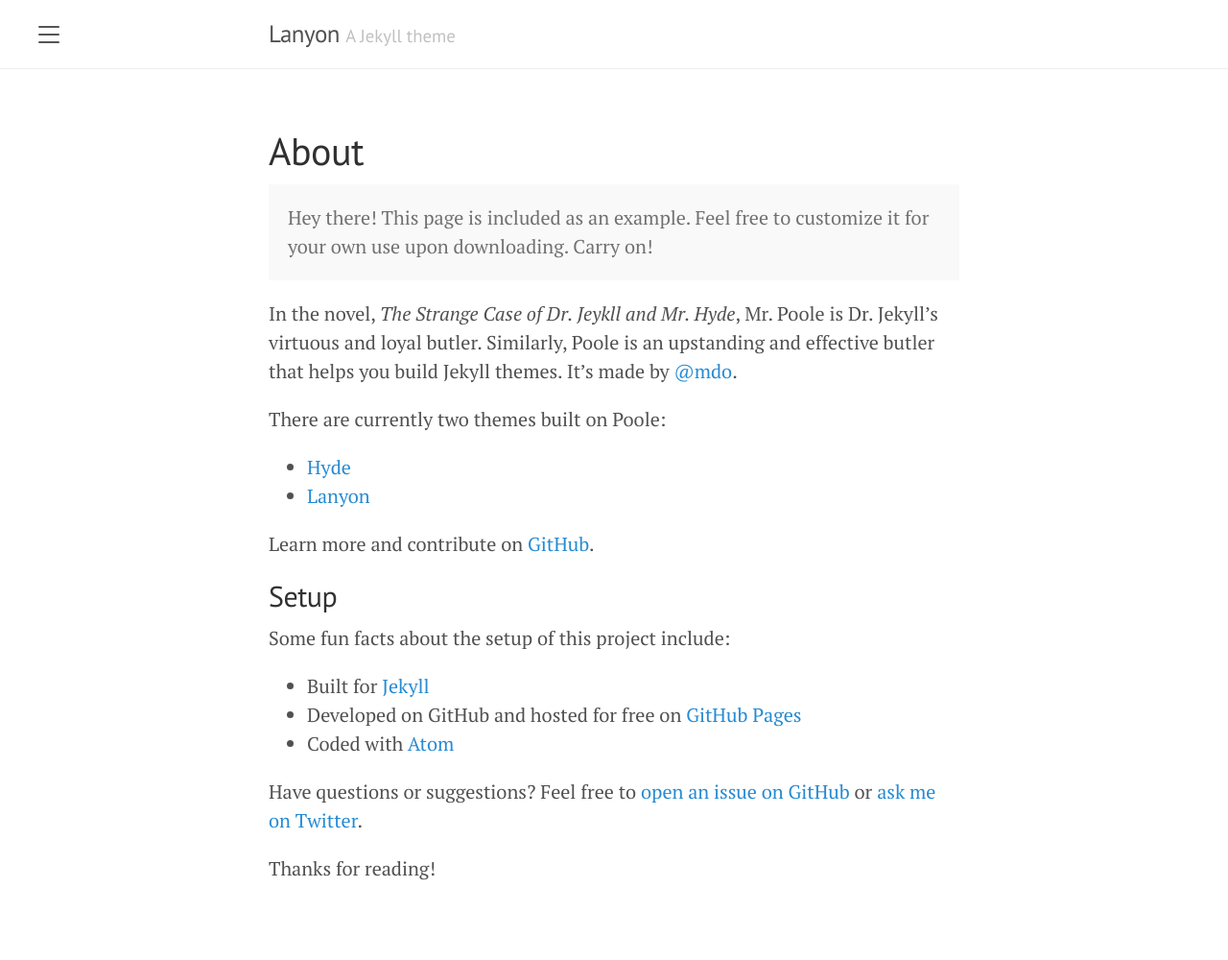
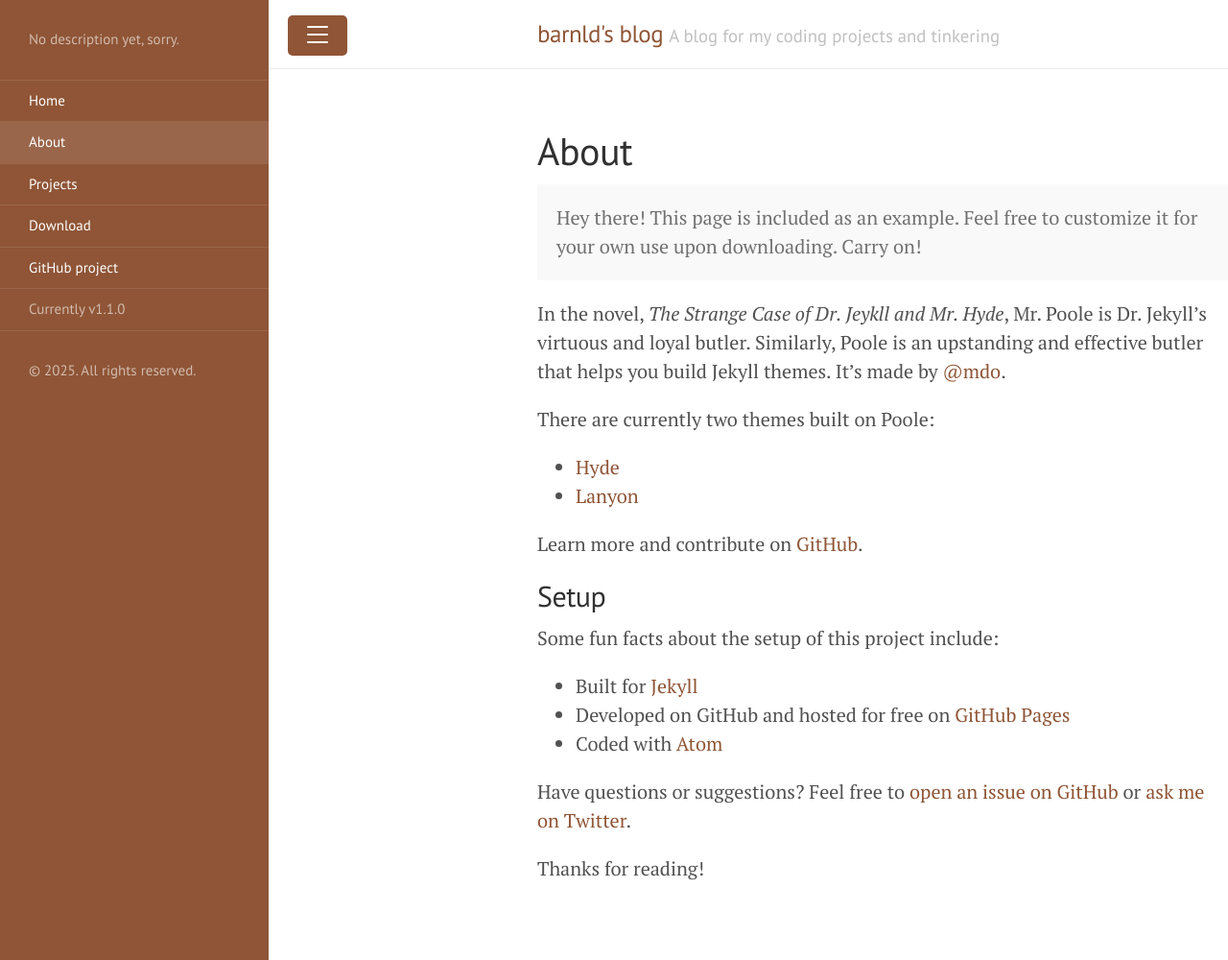
Before and after one commit to barnld/barnld.github.io, a Jekyll site: the page built from about.md, in a window 1280 px wide and 1000 px high. Shown: the whole window at 96% size. Built offline with Jekyll 4.4.1, drawn with Linux system fonts in a browser that asks for light colours.

Commit message:
Color theme change and adjustments

```diff
--- a/_config.yml
+++ b/_config.yml
@@ -1,17 +1,17 @@
 # Setup
-title:               Lanyon
-tagline:             'A Jekyll theme'
-description:         'A reserved <a href="https://jekyllrb.com" target="_blank">Jekyll</a> theme that places the utmost gravity on content with a hidden drawer. Made by <a href="https://twitter.com/mdo" target="_blank">@mdo</a>.'
-url:                 http://lanyon.getpoole.com
+title:               barnld's blog
+tagline:             'A blog for my coding projects and tinkering'
+description:         'No description yet, sorry.'
+url:                 https://barnld.github.io/
 baseurl:             ''
 paginate:            5
 permalink:           pretty
 
 # About/contact
 author:
-  name:              Mark Otto
-  url:               https://twitter.com/mdo
-  email:             markdotto@gmail.com
+  name:              Barnabas Illes
+  url:
+  email:             barnld97@zohomail.com
 
 # Gems
 plugins:
--- a/_includes/sidebar.html
+++ b/_includes/sidebar.html
@@ -1,6 +1,6 @@
 <!-- Target for toggling the sidebar `.sidebar-checkbox` is for regular
      styles, `#sidebar-checkbox` for behavior. -->
-<input type="checkbox" class="sidebar-checkbox" id="sidebar-checkbox">
+<input type="checkbox" class="sidebar-checkbox" id="sidebar-checkbox" checked>
 
 <!-- Toggleable sidebar -->
 <div class="sidebar" id="sidebar">
--- a/_layouts/default.html
+++ b/_layouts/default.html
@@ -3,7 +3,8 @@
 
   {% include head.html %}
 
-  <body>
+  <body class="theme-base-0f">
+
 
     {% include sidebar.html %}
 
```
Also changed, not shown: about.markdown (deleted, +0 -18 lines), projects/projects_test.md (added, +14 -0 lines).
